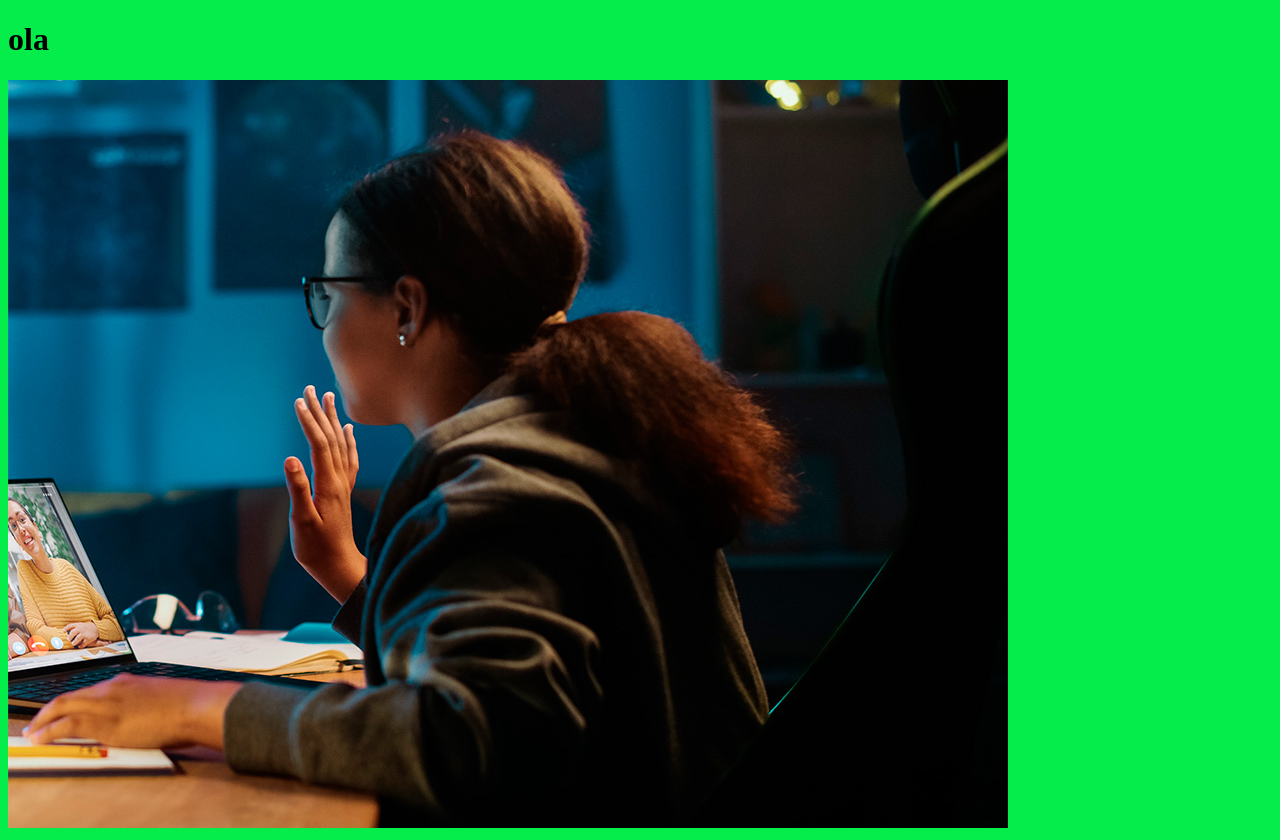
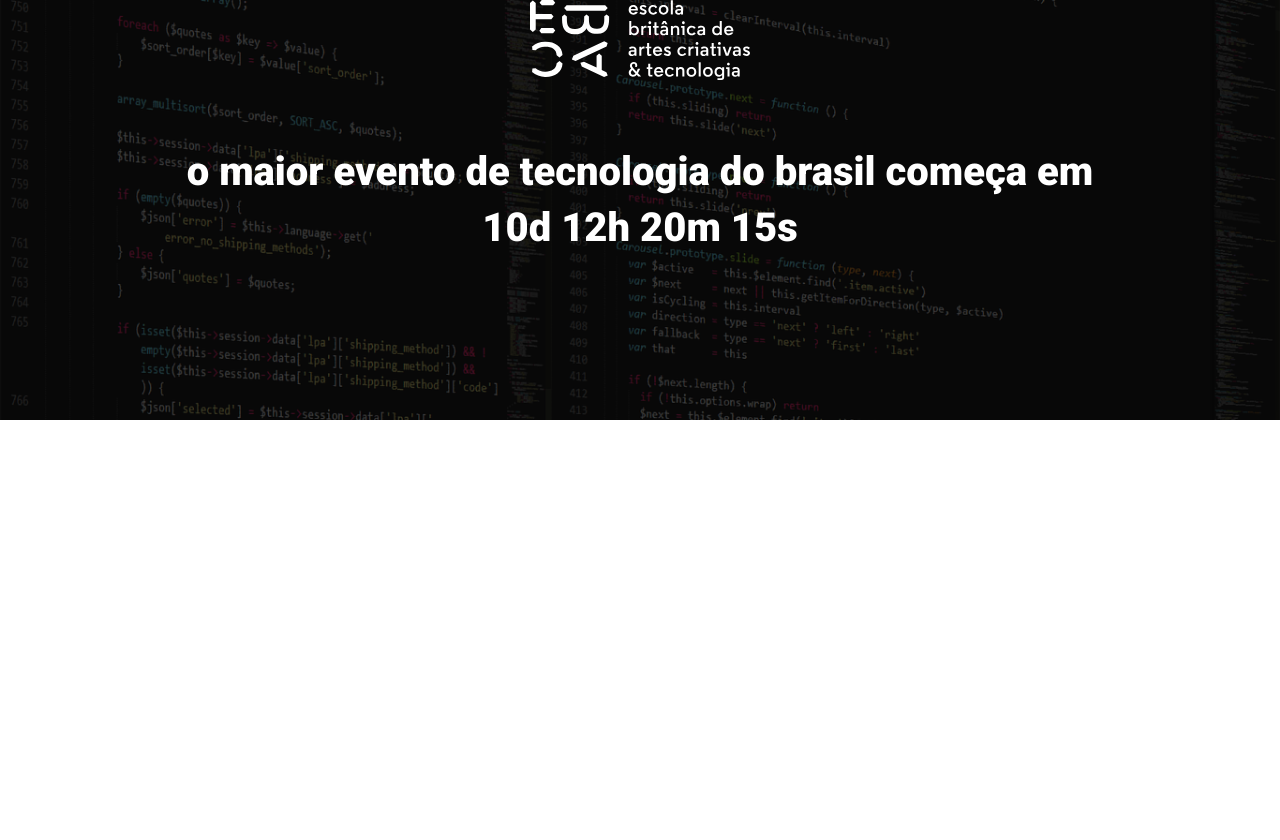
Before and after one commit to chrisjoshua27/Ebac-tech-talks, a website built with Parcel: page src/index.html in a window 1280 px wide. After the commit the page ends 800 px from the top, so only its background shows below. Built offline with nearby package versions, Linux system fonts and the light colour scheme.

Commit message:
first commit

```diff
--- a/src/index.html
+++ b/src/index.html
@@ -1,14 +1,27 @@
 <!DOCTYPE html>
-<html lang="en">
+<html lang="pt-br">
 <head>
     <meta charset="UTF-8">
     <meta name="viewport" content="width=device-width, initial-scale=1.0">
-    <title>Document</title>
+    <title>Ebac tech talks</title>
+    <link rel="preconnect" href="https://fonts.googleapis.com">
+    <link rel="preconnect" href="https://fonts.gstatic.com" crossorigin>
+    <link href="https://fonts.googleapis.com/css2?family=Lobster&family=Roboto:ital,wght@0,100;0,300;0,400;0,500;0,700;0,900;1,100;1,300;1,400;1,500;1,700;1,900&display=swap" rel="stylesheet">
     <link rel="stylesheet" href="styles/main.scss">
+
 </head>
 <body>
-    <h1>ola</h1>
-    <img src="./images/backend.png" alt="">
+    <header class="hero">
+        <div class="container">
+            <img class="hero__logo" src="./images/ebac_logo.svg" alt="">
+            <p class="hero__text">
+                o maior evento de tecnologia do brasil começa em 10d 12h 20m 15s
+            </p>
+        </div>
+    </header>
+
+
+
     <script src="scripts/main.js"></script>
 </body>
 </html>
--- /dev/null
+++ b/src/styles/hero.scss
@@ -0,0 +1,51 @@
+.hero {
+    padding-top: 64;
+    padding-bottom: 100px;
+    background-image: url(../images/fundo.png);
+    background-size: cover;
+    position: relative;
+
+    .container {
+        position: relative;
+    }
+
+    &::before {
+        position: absolute;
+        top: 0;
+        left: 0;
+        width: 100%;
+        height: 100%;
+        background-color: #000;
+        content: '';
+        opacity: .7;
+    }
+
+    &__text {
+        margin-top: 64px;
+        margin-bottom: 64px;
+        font-size: 40px;
+        line-height: 56px;
+        font-weight: 800;
+        text-align: center;
+    }
+
+    &__logo {
+        margin: 0 auto;
+        height: 80px;
+        display: block;
+    }
+
+    @media (max-width: 640px) {
+        padding: 40px 0;
+
+        &__logo {
+            height: 40px;
+        }
+
+        &__text {
+            font-size: 22px;
+            line-height: 24px;
+            margin: 24px 0;
+        }
+    }
+}
--- a/src/styles/main.scss
+++ b/src/styles/main.scss
@@ -1,3 +1,23 @@
-body {
-    background-color: rgb(5, 237, 74);
+@use 'hero';
+
+* {
+    margin: 0;
+    padding: 0;
+    box-sizing: border-box;
+    font-family: Roboto, sans-serif;
+    color: #fff;
 }
+
+.container {
+    max-width: 960px;
+    width: 100%;
+    margin: 0 auto;
+
+    @media (max-width: 640px) {
+        max-width: 80%;
+    }
+
+    @media (max-width: 1024px) {
+        max-width: 90%;
+    }
+}
```
Also changed, not shown: dist/ebac_logo.a50a4e19.svg (added), dist/fundo.a62a0635.png (added), dist/index.html, dist/styles/main.css, 1 other file.
